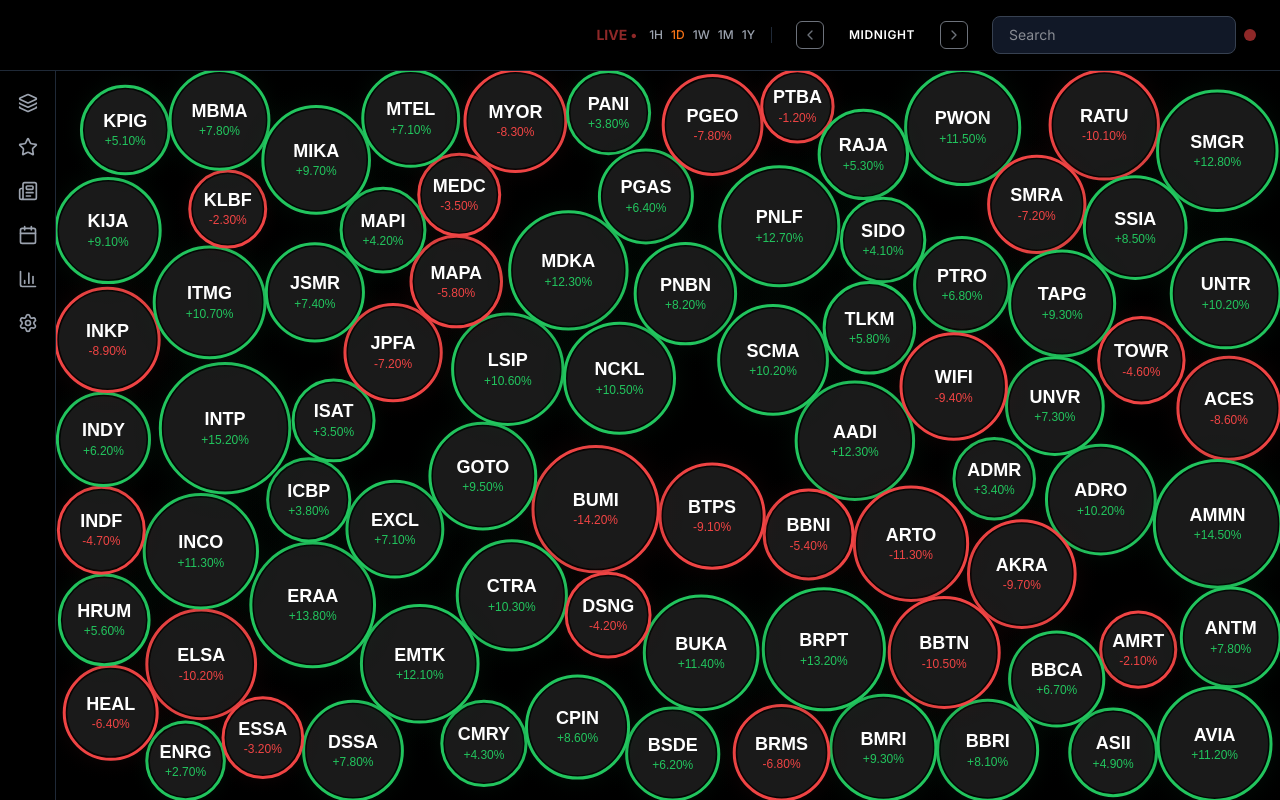
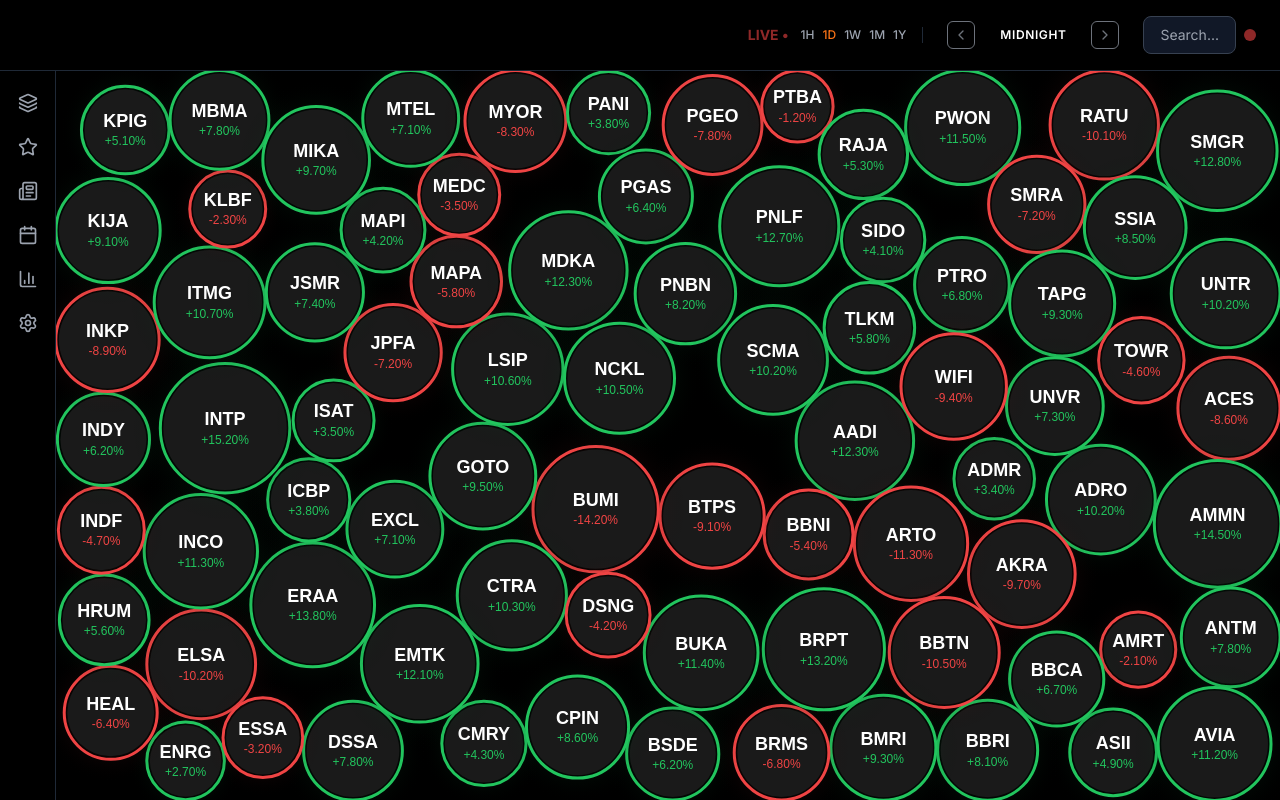
Before and after one commit to nvn01/bubbles-idx, a Next.js app: page / in a window 1280 px wide. Built offline with nearby package versions, Linux system fonts and the light colour scheme.

Commit message:
fix: make header search button open search modal
- Changed header search input to a clickable button
- Added onOpenSearch prop to Header component
- Clicking 'Search...' button now opens the search modal

```diff
--- a/src/app/page.tsx
+++ b/src/app/page.tsx
@@ -129,7 +129,14 @@ function IndexContent() {
     return (
         <div className="flex flex-col h-screen overflow-hidden">
             {/* Header - full width on top */}
-            <Header timePeriod={timePeriod} setTimePeriod={setTimePeriod} />
+            <Header
+                timePeriod={timePeriod}
+                setTimePeriod={setTimePeriod}
+                onOpenSearch={() => {
+                    setSearchInitialQuery("")
+                    setIsSearchOpen(true)
+                }}
+            />
 
             {/* Content area - sidebar + bubble canvas */}
             <div className="flex flex-1 overflow-hidden">
--- a/src/components/Header.tsx
+++ b/src/components/Header.tsx
@@ -7,9 +7,11 @@ import type { TimePeriod } from "~/lib/bubble-physics"
 export function Header({
     timePeriod,
     setTimePeriod,
+    onOpenSearch,
 }: {
     timePeriod: TimePeriod
     setTimePeriod: (period: TimePeriod) => void
+    onOpenSearch?: () => void
 }) {
     const { theme, nextTheme, prevTheme } = useTheme()
 
@@ -86,18 +88,19 @@ export function Header({
                 </div>
 
                 <div className="flex items-center gap-1 md:gap-2 flex-shrink-0">
-                    <input
-                        type="text"
-                        placeholder="Search"
-                        className="hidden md:block px-3 md:px-4 py-1 md:py-2 rounded-lg text-sm transition-colors focus:outline-none"
+                    <button
+                        onClick={onOpenSearch}
+                        className="hidden md:flex items-center gap-2 px-3 md:px-4 py-1 md:py-2 rounded-lg text-sm transition-colors cursor-pointer hover:opacity-80"
                         style={{
                             backgroundColor: theme.inputBg,
                             borderWidth: '1px',
                             borderStyle: 'solid',
                             borderColor: theme.inputBorder,
-                            color: theme.textPrimary
+                            color: theme.textSecondary
                         }}
-                    />
+                    >
+                        Search...
+                    </button>
                     <div
                         className="w-2 md:w-3 h-2 md:h-3 rounded-full flex-shrink-0 live-indicator"
                         style={{ backgroundColor: "#ef4444" }}
```
